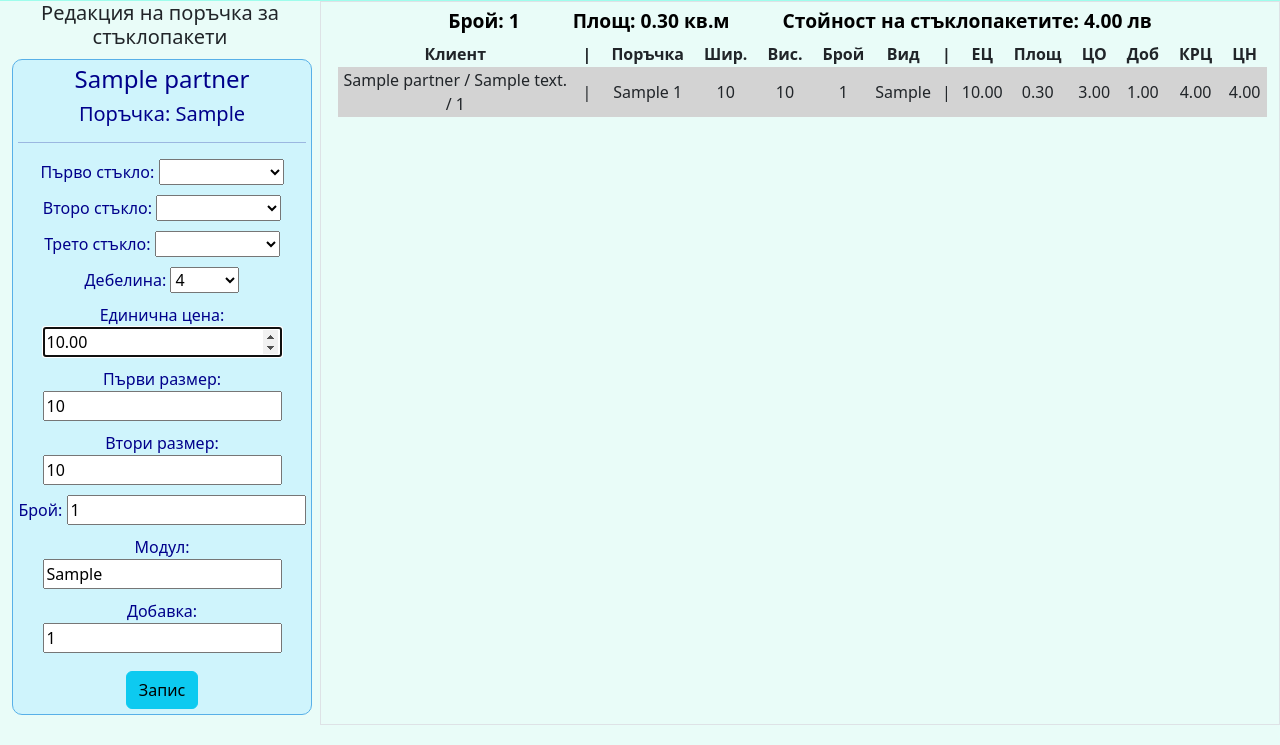
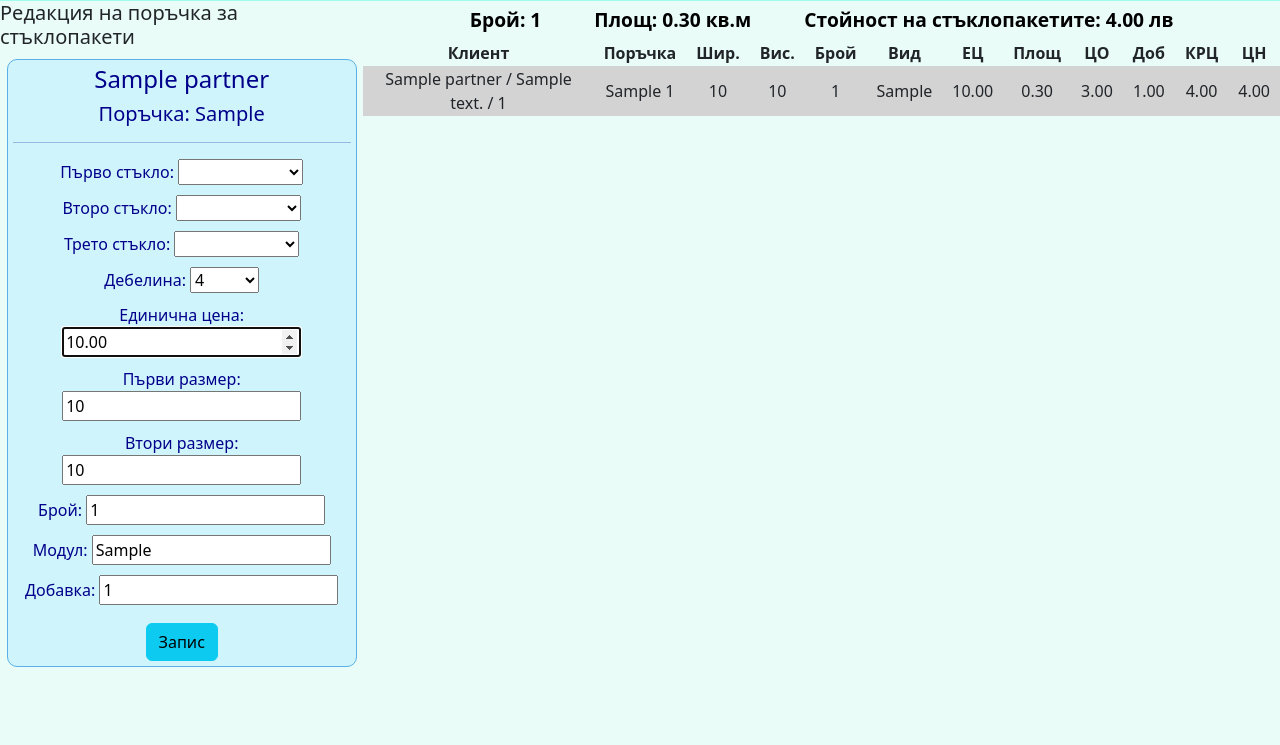
Before and after one commit to Trwifon/nadejda_94_django, a Django app: page /glasses/1/update/1/1 in a window 1280 px wide. Shown: the part 55-800 px from the top of the page. Run offline with Django 5.2, Linux system fonts and the light colour scheme; tables that the repository leaves empty hold one stand-in row (values such as "Sample post").

Commit message:
some litle improvement of css

```diff
--- a/nadejda_94_django/glasses/choices.py
+++ b/nadejda_94_django/glasses/choices.py
@@ -6,12 +6,13 @@
     FOUR = '4', '4'
     K = 'K', 'K'
     MF = '4S', '4S'
-    DELTA = 'делта', 'делта'
+    DELTA = 'орн.', 'орн.'
     KRIZET = 'кризет', 'кризет'
     MIRROR = 'огл', 'огл'
     MAT = 'мат', 'мат'
     GREY = 'сиво', 'сиво'
-    GREEN = 'зелено', 'зелено'
+    LIGHT_GREEN = 'св.зел.', 'св.зел.'
+    DARK_GREEN = 'тъмно зел.', 'тъмно зел.'
     BRONZE = 'бронзе', 'бронзе'
     BLUE = 'синьо', 'синьо'
     GREY_STS = 'сиво_стс', 'сиво_стс'
--- a/nadejda_94_django/glasses/helpers.py
+++ b/nadejda_94_django/glasses/helpers.py
@@ -178,7 +178,7 @@
     wb = load_workbook(file_path)
     ws = wb.active
     ws.column_dimensions['A'].width = 25
-    ws.column_dimensions['B'].width = 13
+    ws.column_dimensions['B'].width = 18
     ws.column_dimensions['C'].width = 6
     ws.column_dimensions['D'].width = 6
     ws.column_dimensions['E'].width = 3
@@ -205,7 +205,7 @@
     for cell in ws['G']:
         cell.alignment = Alignment(horizontal='center')
     for cell in ws['H']:
-        cell.alignment = Alignment(horizontal='center')
+        cell.alignment = Alignment(horizontal='left')
 
     ws['J1'].alignment = Alignment(horizontal='right')
     ws['K1'].alignment = Alignment(horizontal='left')
--- a/static/styles/styles.css
+++ b/static/styles/styles.css
@@ -37,6 +37,12 @@
 .logo {
     border: 1px solid darkblue;
     border-radius: 5px;
+}
+
+td, th{
+    padding-right: 10px;
+    padding-left: 10px;
+    text-align: center;
 }
 
 .hr {
@@ -80,12 +86,6 @@
     overflow-y: scroll;
 }
 
-.table-columns {
-    padding-right: 10px;
-    padding-left: 10px;
-    text-align: center;
-}
-
 .production-table-glass {
     display: grid;
     align-items: center;
@@ -109,10 +109,16 @@
 }
 
 .record-container {
-    min-width: 350px;
+    display: flex;
+    justify-content: space-around;
+
+    min-width: 800px;
     text-align: center;
-    justify-content: center;
-    flex-grow: 1;
+}
+
+.glass-container {
+    display: flex;
+    justify-content: space-around;
 }
 
 .production-container{
--- a/templates/common/create.html
+++ b/templates/common/create.html
@@ -3,8 +3,8 @@
 
 {% block content %}
     <script src="{% static 'enter_instead_tab_script.js' %}"></script>
-    <div class="orders">
-        <div class="record-container">
+    <div class="record-container">
+        <div>
             <p class="info-text">Поръчка</p>
             <div class="form-group">
                     <h4>{{ partner.name }}</h4>
@@ -33,7 +33,7 @@
                 </form>
             </div>
         </div>
-        <div class="record-container">
+        <div>
             {% block table %}
             {% endblock table %}
         </div>
--- a/templates/common/report.html
+++ b/templates/common/report.html
@@ -2,6 +2,7 @@
 {% load static %}
 
 <div class="record-container">
+    <div>
         <table class="table table-striped table-hover table-sm" border="2">
             <tr class="text-center">
                 <th>id</th>
@@ -59,3 +60,4 @@
             {% endfor %}
         </table>
     </div>
+</div>
--- a/templates/glasses/create_glass.html
+++ b/templates/glasses/create_glass.html
@@ -6,7 +6,7 @@
     <table class="table table-striped table-sm table-hover border=" border="2">
         {% include 'glasses/glass_table.html' %}
     </table>
-{% endblock table%}
+{% endblock table %}
 
 {% block extra_buttons %}
     <button name="order" class="btn btn-info mt-1">Поръчка</button>
--- a/templates/glasses/glass_table_excel_view.html
+++ b/templates/glasses/glass_table_excel_view.html
@@ -1,35 +1,35 @@
 {% load static %}
 
 <table>
-    <tr>
-        <th class="table-columns">Клиент</th>
-        <th class="table-columns">|</th>
-        <th class="table-columns">Поръчка</th>
-        <th class="table-columns">Шир.</th>
-        <th class="table-columns">Вис.</th>
-        <th class="table-columns">Брой</th>
-        <th class="table-columns">Вид</th>
-        <th class="table-columns">|</th>
-        <th class="table-columns">ЕЦ</th>
-        <th class="table-columns">Площ</th>
-{#        <th class="table-columns">ЦБ</th>#}
-{#        <th class="table-columns">КЦ</th>#}
-        <th class="table-columns">ЦО</th>
-        <th class="table-columns">Доб</th>
-        <th class="table-columns">КРЦ</th>
+    <tr class="text-center">
+        <th>Клиент</th>
+{#        <th>|</th>#}
+        <th>Поръчка</th>
+        <th>Шир.</th>
+        <th>Вис.</th>
+        <th>Брой</th>
+        <th>Вид</th>
+{#        <th>|</th>#}
+        <th>ЕЦ</th>
+        <th>Площ</th>
+{#        <th>ЦБ</th>#}
+{#        <th>КЦ</th>#}
+        <th>ЦО</th>
+        <th>Доб</th>
+        <th>КРЦ</th>
         <th class="table-columns">ЦН</th>
 
     </tr>
     {% for order in orders %}
         <tr class="{% if order.8 == pk %}highlight{% endif %}">
             <td>{{ order.0 }}</td>
-            <td>|</td>
+{#            <td>|</td>#}
             <td>{{ order.1 }}</td>
             <td>{{ order.2 }}</td>
             <td>{{ order.3 }}</td>
             <td>{{ order.5 }}</td>
             <td>{{ order.7 }}</td>
-            <td>|</td>
+{#            <td>|</td>#}
             <td>{{ order.9|floatformat:2 }}</td>
             <td>{{ order.10|floatformat:2 }}</td>
 {#            <td>{{ order.11|floatformat:2 }}</td>#}
@@ -40,5 +40,4 @@
             <td>{{ order.16|floatformat:2 }}</td>
         </tr>
     {% endfor %}
-
 </table>
--- a/templates/glasses/update_glass.html
+++ b/templates/glasses/update_glass.html
@@ -2,9 +2,8 @@
 {% load static %}
 
 {% block content %}
-    <div class="container-fluid text-center">
-        <div class="row">
-            <div class="col-3">
+    <div class="glass-container">
+        <div>
             <h5>Редакция на поръчка за стъклопакети</h5>
             <div class="form-group">
                 <div class="mb-1">
@@ -47,11 +46,10 @@
                 </form>
             </div>
         </div>
-            <div class="col-9 border">
+        <div>
             {% include 'glasses/glass_info.html' %}
-                <div style="padding-left: 5px">
+            <div>
                 {% include 'glasses/glass_table_excel_view.html' %}
-                </div>
             </div>
         </div>
     </div>
--- a/templates/records/firm_report.html
+++ b/templates/records/firm_report.html
@@ -4,8 +4,8 @@
         <th>Баланс</th>
     </tr>
     {% for partner in report %}
-    <tr class="text-center">
-        <td>{{partner.name}}</td>
-        <td>{{partner.balance}}</td>
+        <tr class="text-center">
+            <td>{{partner.name}}</td>
+            <td>{{partner.balance}}</td>
     {% endfor %}
 </table>
--- a/templates/records/show_report.html
+++ b/templates/records/show_report.html
@@ -3,7 +3,7 @@
 
 {% block content %}
     <h5 class="info-text">{{ name_report }}</h5>
-    <div class="form-table">
+    <div>
         {% include 'common/report.html' %}
     </div>
 {% endblock %}
```
Also changed, not shown: nadejda_94_django/records/forms.py (+13 -0 lines), nadejda_94_django/records/views.py (+14 -0 lines), templates/glasses/glass_production.html (+11 -7 lines), templates/glasses/glass_table.html (+10 -10 lines). Lines whose indentation alone changed are shown as unchanged.
